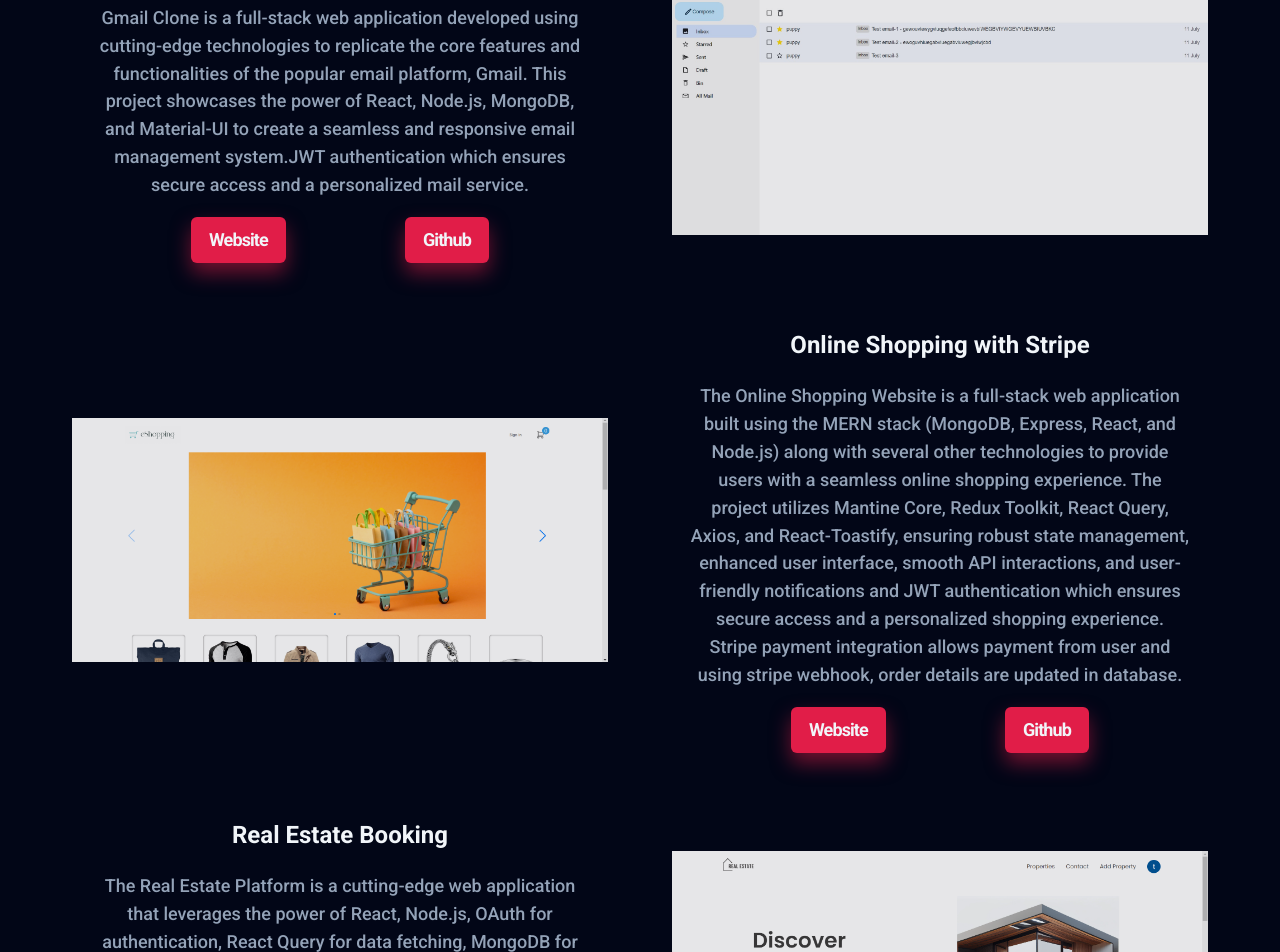
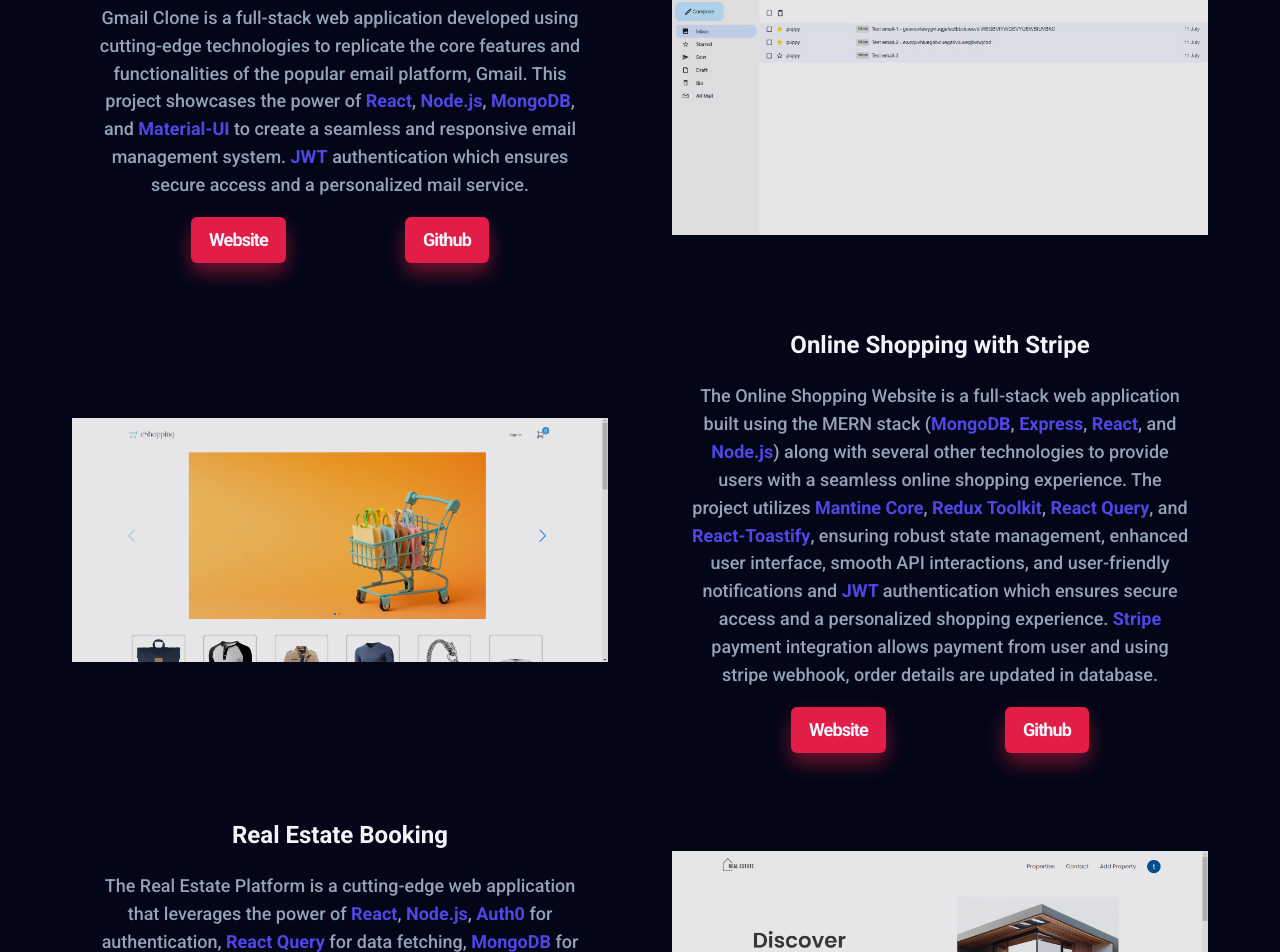
Before and after one commit to Tamizh-1153/portfolio, a React (Create React App) app: page / in a window 1280 px wide. Shown: the part 1757-2709 px from the top of the page. Built offline with nearby package versions, Linux system fonts and the light colour scheme.

Commit message:
demo account details update

```diff
--- a/package.json
+++ b/package.json
@@ -5,6 +5,7 @@
   "dependencies": {
     "@emailjs/browser": "^3.11.0",
     "@mantine/core": "^7.1.5",
+    "@tabler/icons-react": "^2.39.0",
     "@testing-library/jest-dom": "^5.17.0",
     "@testing-library/react": "^13.4.0",
     "@testing-library/user-event": "^13.5.0",
--- a/src/App.js
+++ b/src/App.js
@@ -1,4 +1,3 @@
-
 import "./App.css"
 import About from "./components/about/About"
 import Contact from "./components/contact/Contact"
@@ -6,6 +5,12 @@ import Footer from "./components/footer/Footer"
 import Header from "./components/header/Header"
 import Intro from "./components/intro/Intro"
 import Project from "./components/projects/Project"
+
+export const copy = async (data) => {
+  if (navigator.clipboard) {
+    await navigator.clipboard.writeText(data)
+  }
+}
 
 function App() {
   return (
--- a/src/components/projects/Project.js
+++ b/src/components/projects/Project.js
@@ -4,7 +4,15 @@ import gmail_clone from "../../assets/Gmail_clone.jpg"
 import eShopping from "../../assets/eShopping.png"
 import realEstate from "../../assets/realEstate.png"
 import crm from "../../assets/crm.png"
-import { Menu, MenuDropdown, MenuItem, MenuLabel, MenuTarget } from "@mantine/core"
+import {
+  Menu,
+  MenuDropdown,
+  MenuItem,
+  MenuLabel,
+  MenuTarget,
+} from "@mantine/core"
+import { IconClipboard } from "@tabler/icons-react"
+import { copy } from "../../App"
 
 const Project = () => {
   return (
@@ -24,12 +32,19 @@ const Project = () => {
             Gmail Clone is a full-stack web application developed using
             cutting-edge technologies to replicate the core features and
             functionalities of the popular email platform, Gmail. This project
-            showcases the power of React, Node.js, MongoDB, and Material-UI to
-            create a seamless and responsive email management system.JWT
-            authentication which ensures secure access and a personalized mail
-            service.
+            showcases the power of <strong> React</strong>,{" "}
+            <strong>Node.js</strong>, <strong>MongoDB</strong>, and{" "}
+            <strong>Material-UI</strong> to create a seamless and responsive
+            email management system. <strong>JWT</strong> authentication which
+            ensures secure access and a personalized mail service.
           </p>
           <div className="button_container">
+            <Menu
+              trigger="hover"
+              withArrow
+              transitionProps={{ transition: "rotate-right", duration: 200 }}
+            >
+              <MenuTarget>
                 <a
                   className="btn project_btn"
                   target="_blank"
@@ -38,6 +53,41 @@ const Project = () => {
                 >
                   Website
                 </a>
+              </MenuTarget>
+              <MenuDropdown>
+                <MenuLabel>Demo account details</MenuLabel>
+                <MenuItem
+                  style={{ cursor: "auto", color: "#475569" }}
+                  rightSection={
+                    <IconClipboard
+                      onClick={() => copy("tamil@gmail.com")}
+                      style={{
+                        width: "1rem",
+                        height: "1rem",
+                        cursor: "pointer",
+                      }}
+                    />
+                  }
+                >
+                  Email: tamil@gmail.com
+                </MenuItem>
+                <MenuItem
+                  style={{ cursor: "auto", color: "#475569" }}
+                  rightSection={
+                    <IconClipboard
+                      onClick={() => copy("password")}
+                      style={{
+                        width: "1rem",
+                        height: "1rem",
+                        cursor: "pointer",
+                      }}
+                    />
+                  }
+                >
+                  Password : password
+                </MenuItem>
+              </MenuDropdown>
+            </Menu>
             <Menu
               withArrow
               trigger="hover"
@@ -84,17 +134,26 @@ const Project = () => {
           <h3 className="desp_title">Online Shopping with Stripe</h3>
           <p className="project_description">
             The Online Shopping Website is a full-stack web application built
-            using the MERN stack (MongoDB, Express, React, and Node.js) along
-            with several other technologies to provide users with a seamless
-            online shopping experience. The project utilizes Mantine Core, Redux
-            Toolkit, React Query, Axios, and React-Toastify, ensuring robust
-            state management, enhanced user interface, smooth API interactions,
-            and user-friendly notifications and JWT authentication which ensures
-            secure access and a personalized shopping experience. Stripe payment
-            integration allows payment from user and using stripe webhook, order
-            details are updated in database.
+            using the MERN stack (<strong>MongoDB</strong>,{" "}
+            <strong>Express</strong>, <strong>React</strong>, and
+            <strong> Node.js</strong>) along with several other technologies to
+            provide users with a seamless online shopping experience. The
+            project utilizes <strong>Mantine Core</strong>,{" "}
+            <strong>Redux Toolkit</strong>,<strong> React Query</strong>, and{" "}
+            <strong>React-Toastify</strong>, ensuring robust state management,
+            enhanced user interface, smooth API interactions, and user-friendly
+            notifications and <strong>JWT </strong>authentication which ensures
+            secure access and a personalized shopping experience.{" "}
+            <strong>Stripe</strong> payment integration allows payment from user
+            and using stripe webhook, order details are updated in database.
           </p>
           <div className="button_container">
+            <Menu
+              trigger="hover"
+              withArrow
+              transitionProps={{ transition: "rotate-right", duration: 200 }}
+            >
+              <MenuTarget>
                 <a
                   className="btn project_btn"
                   target="_blank"
@@ -103,6 +162,41 @@ const Project = () => {
                 >
                   Website
                 </a>
+              </MenuTarget>
+              <MenuDropdown>
+                <MenuLabel>Demo account details</MenuLabel>
+                <MenuItem
+                  style={{ cursor: "auto", color: "#475569" }}
+                  rightSection={
+                    <IconClipboard
+                      onClick={() => copy("tamil@gmail.com")}
+                      style={{
+                        width: "1rem",
+                        height: "1rem",
+                        cursor: "pointer",
+                      }}
+                    />
+                  }
+                >
+                  Email: tamil@gmail.com
+                </MenuItem>
+                <MenuItem
+                  style={{ cursor: "auto", color: "#475569" }}
+                  rightSection={
+                    <IconClipboard
+                      onClick={() => copy("password")}
+                      style={{
+                        width: "1rem",
+                        height: "1rem",
+                        cursor: "pointer",
+                      }}
+                    />
+                  }
+                >
+                  Password : password
+                </MenuItem>
+              </MenuDropdown>
+            </Menu>
             <Menu
               withArrow
               trigger="hover"
@@ -149,13 +243,21 @@ const Project = () => {
           <h3 className="desp_title">Real Estate Booking</h3>
           <p className="project_description">
             The Real Estate Platform is a cutting-edge web application that
-            leverages the power of React, Node.js, OAuth for authentication,
-            React Query for data fetching, MongoDB for data storage, Mantine for
-            UI components, and Axios for API interactions. This platform
+            leverages the power of <strong>React</strong>,{" "}
+            <strong>Node.js</strong>, <strong>Auth0</strong> for authentication,
+            <strong> React Query</strong> for data fetching,{" "}
+            <strong>MongoDB</strong> for data storage,<strong> Mantine </strong>
+            for UI components, and Axios for API interactions. This platform
             provides a seamless and intuitive experience for users interested in
             buying, selling, or renting real estate properties.
           </p>
           <div className="button_container">
+            <Menu
+              trigger="hover"
+              withArrow
+              transitionProps={{ transition: "rotate-right", duration: 200 }}
+            >
+              <MenuTarget>
                 <a
                   className="btn project_btn"
                   target="_blank"
@@ -164,9 +266,17 @@ const Project = () => {
                 >
                   Website
                 </a>
+              </MenuTarget>
+              <MenuDropdown>
+                <MenuLabel>Demo account details</MenuLabel>
+                <MenuItem style={{ color: "#475569" }}>
+                  Use any Google/Microsoft/Facebook account to login
+                </MenuItem>
+              </MenuDropdown>
+            </Menu>
             <Menu
+              trigger="hover"
               withArrow
-              trigger="hover"
               transitionProps={{ transition: "rotate-right", duration: 400 }}
             >
               <MenuTarget>
@@ -209,14 +319,20 @@ const Project = () => {
           <h3 className="desp_title">CRM Web App</h3>
           <p className="project_description">
             The CRM Web App is a powerful and scalable customer relationship
-            management solution that utilizes React, Node.js, JWT for
-            authentication, and MongoDB for data storage. This web application
+            management solution that utilizes <strong> React</strong>,{" "}
+            <strong>Node.js</strong>, <strong>JWT</strong> for authentication,
+            and <strong>MongoDB</strong> for data storage. This web application
             is designed to help businesses manage and enhance their interactions
             with customers, streamline communication, and improve customer
-            satisfaction.JWT authentication which ensures secure access for the
-            platform.
+            satisfaction.
           </p>
           <div className="button_container">
+            <Menu
+              trigger="hover"
+              withArrow
+              transitionProps={{ transition: "rotate-right", duration: 200 }}
+            >
+              <MenuTarget>
                 <a
                   className="btn project_btn"
                   target="_blank"
@@ -225,6 +341,41 @@ const Project = () => {
                 >
                   Website
                 </a>
+              </MenuTarget>
+              <MenuDropdown>
+                <MenuLabel>Demo account details</MenuLabel>
+                <MenuItem
+                  style={{ cursor: "auto", color: "#475569" }}
+                  rightSection={
+                    <IconClipboard
+                      onClick={() => copy("tamizh1153@gmail.com")}
+                      style={{
+                        width: "1rem",
+                        height: "1rem",
+                        cursor: "pointer",
+                      }}
+                    />
+                  }
+                >
+                  Email: tamizh@gmail.com
+                </MenuItem>
+                <MenuItem
+                  style={{ cursor: "auto", color: "#475569" }}
+                  rightSection={
+                    <IconClipboard
+                      onClick={() => copy("password")}
+                      style={{
+                        width: "1rem",
+                        height: "1rem",
+                        cursor: "pointer",
+                      }}
+                    />
+                  }
+                >
+                  Password : password
+                </MenuItem>
+              </MenuDropdown>
+            </Menu>
             <Menu
               withArrow
               trigger="hover"
```
Also changed, not shown: 1 other file (tests, documents, lock files or other folders). Lines whose indentation alone changed are shown as unchanged.
